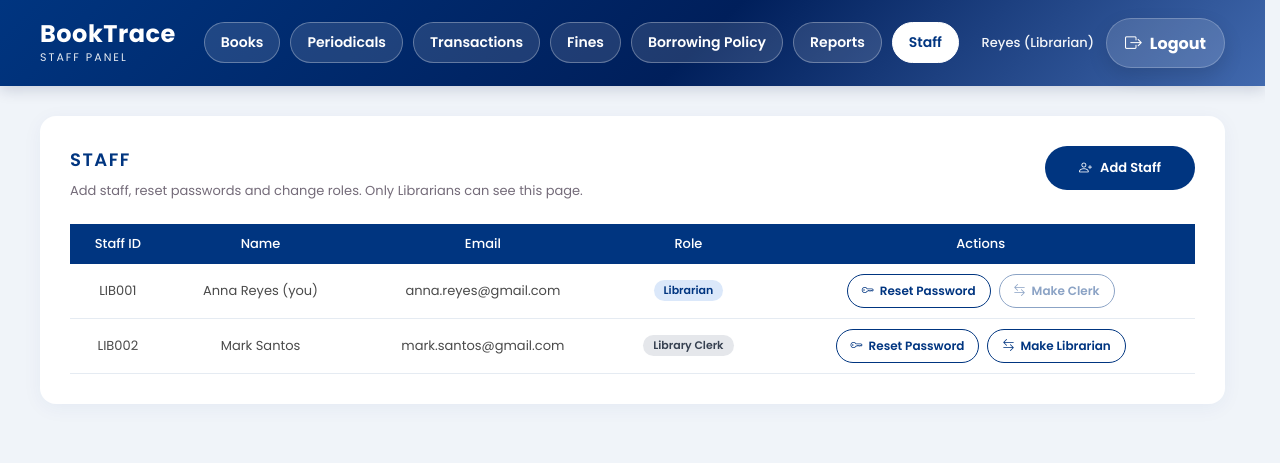
After one commit to reazelleangelacastillo/IM2-Final-Project, a PHP site: page /php/staff.php in a window 1280 px wide. The commit adds this page. Shown: the top 463 px of the page. Run offline with PHP 8.4, Linux system fonts and the light colour scheme; a user stored in the database is signed in; data comes from the database, SQL or seed files in the repository.

Commit message:
Hash staff passwords, add staff management page, clerk-only registration

```diff
--- /dev/null
+++ b/css/staff.css
@@ -0,0 +1,76 @@
+.staff-scroll {
+    overflow-x: auto;
+    min-height: 150px;
+}
+
+.staff-actions {
+    display: flex;
+    align-items: center;
+    justify-content: center;
+    gap: 8px;
+    flex-wrap: wrap;
+}
+
+.staff-actions form {
+    margin: 0;
+}
+
+.btn-small {
+    padding: 7px 14px;
+    font-size: 12px;
+}
+
+.btn-small:disabled {
+    opacity: 0.45;
+    cursor: not-allowed;
+}
+
+.btn-small:disabled:hover {
+    background: #fff;
+}
+
+.role-tag {
+    display: inline-block;
+    padding: 2px 10px;
+    border-radius: 999px;
+    font-size: 11px;
+    font-weight: 600;
+}
+
+.role-librarian {
+    background: #dbe8fa;
+    color: #003580;
+}
+
+.role-clerk {
+    background: #e5e7eb;
+    color: #374151;
+}
+
+.staff-dialog {
+    width: min(100% - 32px, 640px);
+}
+
+.staff-dialog-small {
+    width: min(100% - 32px, 440px);
+}
+
+.staff-dialog .field-group {
+    margin-bottom: 14px;
+}
+
+.staff-dialog .bp-grid .field-group {
+    margin-bottom: 0;
+}
+
+.staff-dialog .span-2 {
+    grid-column: 1 / -1;
+}
+
+.staff-dialog .page-note {
+    margin: 0 0 14px;
+}
+
+.staff-dialog .alert-danger {
+    margin-bottom: 14px;
+}
--- a/php/lib/header.php
+++ b/php/lib/header.php
@@ -12,6 +12,9 @@ $navItems = [
     'policy.php' => 'Borrowing Policy',
     'reports.php' => 'Reports',
 ];
+if (($_SESSION['user_type'] ?? '') === 'Librarian') {
+    $navItems['staff.php'] = 'Staff';
+}
 ?>
 <header class="topbar">
     <div class="brand-navigation">
--- /dev/null
+++ b/php/lib/staff_account.php
@@ -0,0 +1,69 @@
+<?php
+function create_staff_account(PDO $pdo, array $in, string $role, string $password, string $confirm): string
+{
+    $birth = DateTime::createFromFormat('Y-m-d', $in['birth_date']);
+
+    if ($in['user_fname'] === '' || $in['user_lname'] === '') {
+        return 'First name and last name are required.';
+    }
+    if (!$birth || $birth->format('Y-m-d') !== $in['birth_date'] || $birth > new DateTime()) {
+        return 'Please enter a valid birth date.';
+    }
+    if (!in_array($in['gender'], ['Male', 'Female'], true)) {
+        return 'Please select a gender.';
+    }
+    if (!in_array($role, ['Librarian', 'Library Clerk'], true)) {
+        return 'Please select a staff role.';
+    }
+    if (!filter_var($in['email'], FILTER_VALIDATE_EMAIL)) {
+        return 'Please enter a valid email address.';
+    }
+    if (strlen($password) < 8) {
+        return 'Password must be at least 8 characters.';
+    }
+    if ($password !== $confirm) {
+        return 'Passwords do not match.';
+    }
+
+    $stmt = $pdo->prepare('SELECT 1 FROM user WHERE email = ?');
+    $stmt->execute([$in['email']]);
+    if ($stmt->fetch()) {
+        return 'An account with this email already exists.';
+    }
+
+    try {
+        $pdo->beginTransaction();
+
+        $userId = $pdo->query('SELECT COALESCE(MAX(user_id), 100000) + 1 FROM user FOR UPDATE')->fetchColumn();
+        $staffNo = $pdo->query('SELECT COALESCE(MAX(CAST(SUBSTRING(libstaff_id, 4) AS UNSIGNED)), 0) + 1 FROM library_staff FOR UPDATE')->fetchColumn();
+
+        $optional = static function (string $key) use ($in): ?string {
+            return isset($in[$key]) && $in[$key] !== '' ? $in[$key] : null;
+        };
+
+        $stmt = $pdo->prepare('
+            INSERT INTO user (user_id, user_fname, user_lname, user_midInit, user_brgy, user_municipality,
+                              user_province, birth_date, gender, email, user_type)
+            VALUES (?, ?, ?, ?, ?, ?, ?, ?, ?, ?, ?)
+        ');
+        $stmt->execute([
+            $userId, $in['user_fname'], $in['user_lname'], $optional('user_midInit'), $optional('user_brgy'),
+            $optional('user_municipality'), $optional('user_province'), $in['birth_date'], $in['gender'],
+            $in['email'], $role,
+        ]);
+
+        $stmt = $pdo->prepare('
+            INSERT INTO library_staff (libstaff_id, user_id, hire_date, password)
+            VALUES (?, ?, CURDATE(), ?)
+        ');
+        $stmt->execute([sprintf('LIB%03d', $staffNo), $userId, password_hash($password, PASSWORD_DEFAULT)]);
+
+        $pdo->commit();
+        return '';
+    } catch (PDOException $e) {
+        if ($pdo->inTransaction()) {
+            $pdo->rollBack();
+        }
+        return 'Could not create the account. Please try again.';
+    }
+}
--- a/php/login.php
+++ b/php/login.php
@@ -21,7 +21,7 @@ if ($_SERVER['REQUEST_METHOD'] === 'POST') {
     $user = $stmt->fetch();
 
     if ($user) {
-        if ($password === $user['operational_password']) {
+        if ($user['operational_password'] !== null && password_verify($password, $user['operational_password'])) {
 
             session_regenerate_id(true);
 
--- /dev/null
+++ b/php/staff.php
@@ -0,0 +1,299 @@
+<?php
+require_once __DIR__ . '/lib/auth.php';
+require_once __DIR__ . '/lib/staff_account.php';
+require_once __DIR__ . '/../db.php';
+
+$roleStmt = $pdo->prepare('SELECT user_type FROM user WHERE user_id = ?');
+$roleStmt->execute([$_SESSION['user_id']]);
+$myRole = (string) $roleStmt->fetchColumn();
+$_SESSION['user_type'] = $myRole;
+if ($myRole !== 'Librarian') {
+    header('Location: librarian_dashboard.php');
+    exit;
+}
+$myUserId = (int) $_SESSION['user_id'];
+
+if (!isset($_SESSION['csrf_token'])) {
+    $_SESSION['csrf_token'] = bin2hex(random_bytes(32));
+}
+
+$pageTitle = 'Staff';
+$pageStyles = ['staff.css?v=20261123-1'];
+
+$messages = ['added' => 'Staff account created.', 'reset' => 'Password reset.', 'role' => 'Role updated.'];
+$doneKey = is_string($_GET['done'] ?? null) ? $_GET['done'] : '';
+$success = $messages[$doneKey] ?? '';
+$pageError = '';
+$openDialog = '';
+$resetId = '';
+$roles = ['Librarian', 'Library Clerk'];
+$add = ['user_fname' => '', 'user_midInit' => '', 'user_lname' => '', 'birth_date' => '', 'gender' => '', 'email' => '', 'role' => 'Library Clerk'];
+
+function post_text(string $key): string
+{
+    return is_string($_POST[$key] ?? null) ? trim($_POST[$key]) : '';
+}
+
+if (($_SERVER['REQUEST_METHOD'] ?? 'GET') === 'POST') {
+    $action = post_text('action');
+    $csrfToken = is_string($_POST['csrf_token'] ?? null) ? $_POST['csrf_token'] : '';
+
+    if (!hash_equals($_SESSION['csrf_token'], $csrfToken)) {
+        $pageError = 'Your session expired. Refresh the page and try again.';
+    } else {
+        try {
+            if ($action === 'add_staff') {
+                foreach (['user_fname', 'user_midInit', 'user_lname', 'birth_date', 'gender', 'email'] as $key) {
+                    $add[$key] = post_text($key);
+                }
+                $add['role'] = post_text('role');
+                $pw = is_string($_POST['password'] ?? null) ? $_POST['password'] : '';
+                $confirm = is_string($_POST['confirm_password'] ?? null) ? $_POST['confirm_password'] : '';
+
+                $pageError = create_staff_account($pdo, $add, $add['role'], $pw, $confirm);
+                if ($pageError === '') {
+                    header('Location: staff.php?done=added');
+                    exit;
+                }
+                $openDialog = 'add';
+            } elseif ($action === 'reset_password') {
+                $resetId = post_text('libstaff_id');
+                $pw = is_string($_POST['new_password'] ?? null) ? $_POST['new_password'] : '';
+                $confirm = is_string($_POST['confirm_password'] ?? null) ? $_POST['confirm_password'] : '';
+
+                $existsStmt = $pdo->prepare('SELECT 1 FROM library_staff WHERE libstaff_id = ?');
+                $existsStmt->execute([$resetId]);
+                if (!$existsStmt->fetchColumn()) {
+                    $pageError = 'Staff account not found.';
+                } elseif (strlen($pw) < 8) {
+                    $pageError = 'Password must be at least 8 characters.';
+                    $openDialog = 'reset';
+                } elseif ($pw !== $confirm) {
+                    $pageError = 'Passwords do not match.';
+                    $openDialog = 'reset';
+                } else {
+                    $pdo->prepare('UPDATE library_staff SET password = ? WHERE libstaff_id = ?')
+                        ->execute([password_hash($pw, PASSWORD_DEFAULT), $resetId]);
+                    header('Location: staff.php?done=reset');
+                    exit;
+                }
+            } elseif ($action === 'change_role') {
+                $targetId = post_text('libstaff_id');
+                $newRole = post_text('role');
+
+                $targetStmt = $pdo->prepare(
+                    'SELECT ls.user_id, u.user_type
+                     FROM library_staff ls JOIN user u ON u.user_id = ls.user_id
+                     WHERE ls.libstaff_id = ?'
+                );
+                $targetStmt->execute([$targetId]);
+                $target = $targetStmt->fetch();
+
+                if (!$target) {
+                    $pageError = 'Staff account not found.';
+                } elseif (!in_array($newRole, $roles, true)) {
+                    $pageError = 'Choose a valid role.';
+                } elseif ((int) $target['user_id'] === $myUserId) {
+                    $pageError = 'You cannot change your own role.';
+                } else {
+                    $librarianCount = (int) $pdo->query("SELECT COUNT(*) FROM user u JOIN library_staff ls ON ls.user_id = u.user_id WHERE u.user_type = 'Librarian'")->fetchColumn();
+                    if ($target['user_type'] === 'Librarian' && $newRole !== 'Librarian' && $librarianCount <= 1) {
+                        $pageError = 'At least one Librarian is required.';
+                    } else {
+                        $pdo->prepare('UPDATE user SET user_type = ? WHERE user_id = ?')
+                            ->execute([$newRole, $target['user_id']]);
+                        header('Location: staff.php?done=role');
+                        exit;
+                    }
+                }
+            } else {
+                $pageError = 'Unknown action.';
+            }
+        } catch (PDOException $e) {
+            $pageError = 'Could not save the change. Please try again.';
+        }
+    }
+}
+
+$staffRows = $pdo->query(
+    "SELECT ls.libstaff_id, ls.user_id, CONCAT(u.user_fname, ' ', u.user_lname) AS name, u.email, u.user_type
+     FROM library_staff ls JOIN user u ON u.user_id = ls.user_id
+     ORDER BY ls.libstaff_id"
+)->fetchAll();
+
+$resetName = '';
+foreach ($staffRows as $row) {
+    if ($row['libstaff_id'] === $resetId) {
+        $resetName = $row['name'];
+    }
+}
+?>
+<!DOCTYPE html>
+<html lang="en">
+<head>
+    <?php require __DIR__ . '/lib/head.php'; ?>
+</head>
+<body>
+
+<?php require __DIR__ . '/lib/header.php'; ?>
+
+<main class="page-container">
+    <section class="card">
+        <div class="panel-head">
+            <div>
+                <h2 class="page-title">Staff</h2>
+                <p class="page-note">Add staff, reset passwords and change roles. Only Librarians can see this page.</p>
+            </div>
+            <button class="btn-primary" type="button" id="open-add-staff"><i class="bi bi-person-plus"></i> Add Staff</button>
+        </div>
+
+        <?php if ($success !== ''): ?>
+            <p class="alert-success" role="status"><?php echo htmlspecialchars($success); ?></p>
+        <?php endif; ?>
+        <?php if ($pageError !== '' && $openDialog === ''): ?>
+            <p class="alert-danger" role="alert"><?php echo htmlspecialchars($pageError); ?></p>
+        <?php endif; ?>
+
+        <div class="staff-scroll">
+            <table class="mini-table">
+                <thead>
+                    <tr>
+                        <th>Staff ID</th>
+                        <th>Name</th>
+                        <th>Email</th>
+                        <th>Role</th>
+                        <th>Actions</th>
+                    </tr>
+                </thead>
+                <tbody>
+                    <?php foreach ($staffRows as $row): ?>
+                        <?php
+                        $isMe = (int) $row['user_id'] === $myUserId;
+                        $isLibrarian = $row['user_type'] === 'Librarian';
+                        ?>
+                        <tr>
+                            <td><?php echo htmlspecialchars($row['libstaff_id']); ?></td>
+                            <td><?php echo htmlspecialchars($row['name']); ?><?php echo $isMe ? ' (you)' : ''; ?></td>
+                            <td><?php echo htmlspecialchars((string) $row['email']); ?></td>
+                            <td><span class="role-tag <?php echo $isLibrarian ? 'role-librarian' : 'role-clerk'; ?>"><?php echo htmlspecialchars((string) $row['user_type']); ?></span></td>
+                            <td>
+                                <div class="staff-actions">
+                                    <button class="btn-secondary btn-small js-reset" type="button"
+                                            data-staff-id="<?php echo htmlspecialchars($row['libstaff_id']); ?>"
+                                            data-name="<?php echo htmlspecialchars($row['name']); ?>">
+                                        <i class="bi bi-key"></i> Reset Password
+                                    </button>
+                                    <form method="POST" action="staff.php">
+                                        <input type="hidden" name="csrf_token" value="<?php echo htmlspecialchars($_SESSION['csrf_token']); ?>">
+                                        <input type="hidden" name="action" value="change_role">
+                                        <input type="hidden" name="libstaff_id" value="<?php echo htmlspecialchars($row['libstaff_id']); ?>">
+                                        <input type="hidden" name="role" value="<?php echo $isLibrarian ? 'Library Clerk' : 'Librarian'; ?>">
+                                        <button class="btn-secondary btn-small" type="submit"<?php echo $isMe ? ' disabled title="You cannot change your own role"' : ''; ?>>
+                                            <i class="bi bi-arrow-left-right"></i> <?php echo $isLibrarian ? 'Make Clerk' : 'Make Librarian'; ?>
+                                        </button>
+                                    </form>
+                                </div>
+                            </td>
+                        </tr>
+                    <?php endforeach; ?>
+                </tbody>
+            </table>
+        </div>
+    </section>
+</main>
+
+<dialog class="bp-dialog staff-dialog" id="add-staff-dialog" data-open="<?php echo $openDialog === 'add' ? '1' : '0'; ?>">
+    <form method="POST" action="staff.php" class="bp-form">
+        <h3>Add Staff</h3>
+        <?php if ($openDialog === 'add' && $pageError !== ''): ?>
+            <p class="alert-danger" role="alert"><?php echo htmlspecialchars($pageError); ?></p>
+        <?php endif; ?>
+        <input type="hidden" name="csrf_token" value="<?php echo htmlspecialchars($_SESSION['csrf_token']); ?>">
+        <input type="hidden" name="action" value="add_staff">
+
+        <div class="bp-grid">
+            <div class="field-group">
+                <label for="add-fname">First Name</label>
+                <input id="add-fname" name="user_fname" type="text" maxlength="50" required value="<?php echo htmlspecialchars($add['user_fname']); ?>">
+            </div>
+            <div class="field-group">
+                <label for="add-lname">Last Name</label>
+                <input id="add-lname" name="user_lname" type="text" maxlength="50" required value="<?php echo htmlspecialchars($add['user_lname']); ?>">
+            </div>
+            <div class="field-group">
+                <label for="add-mid">Middle Initial</label>
+                <input id="add-mid" name="user_midInit" type="text" maxlength="1" value="<?php echo htmlspecialchars($add['user_midInit']); ?>">
+            </div>
+            <div class="field-group">
+                <label for="add-birth">Birth Date</label>
+                <input id="add-birth" name="birth_date" type="date" required max="<?php echo date('Y-m-d'); ?>" value="<?php echo htmlspecialchars($add['birth_date']); ?>">
+            </div>
+            <div class="field-group">
+                <label for="add-gender">Gender</label>
+                <select id="add-gender" name="gender" required>
+                    <option value="">Select</option>
+                    <?php foreach (['Male', 'Female'] as $g): ?>
+                        <option <?php echo $add['gender'] === $g ? 'selected' : ''; ?>><?php echo $g; ?></option>
+                    <?php endforeach; ?>
+                </select>
+            </div>
+            <div class="field-group">
+                <label for="add-role">Role</label>
+                <select id="add-role" name="role" required>
+                    <?php foreach ($roles as $r): ?>
+                        <option <?php echo $add['role'] === $r ? 'selected' : ''; ?>><?php echo $r; ?></option>
+                    <?php endforeach; ?>
+                </select>
+            </div>
+            <div class="field-group span-2">
+                <label for="add-email">Email Address</label>
+                <input id="add-email" name="email" type="email" maxlength="100" required value="<?php echo htmlspecialchars($add['email']); ?>">
+            </div>
+            <div class="field-group">
+                <label for="add-password">Password</label>
+                <input id="add-password" name="password" type="password" minlength="8" maxlength="255" required placeholder="At least 8 characters" autocomplete="new-password">
+            </div>
+            <div class="field-group">
+                <label for="add-confirm">Confirm Password</label>
+                <input id="add-confirm" name="confirm_password" type="password" minlength="8" maxlength="255" required autocomplete="new-password">
+            </div>
+        </div>
+
+        <div class="actions-row">
+            <button class="btn-secondary" type="button" id="cancel-add-staff">Cancel</button>
+            <button class="btn-primary" type="submit">Create Account</button>
+        </div>
+    </form>
+</dialog>
+
+<dialog class="bp-dialog staff-dialog staff-dialog-small" id="reset-dialog" data-open="<?php echo $openDialog === 'reset' ? '1' : '0'; ?>">
+    <form method="POST" action="staff.php" class="bp-form">
+        <h3>Reset Password</h3>
+        <p class="page-note">New password for <strong id="reset-staff-name"><?php echo htmlspecialchars($resetName); ?></strong></p>
+        <?php if ($openDialog === 'reset' && $pageError !== ''): ?>
+            <p class="alert-danger" role="alert"><?php echo htmlspecialchars($pageError); ?></p>
+        <?php endif; ?>
+        <input type="hidden" name="csrf_token" value="<?php echo htmlspecialchars($_SESSION['csrf_token']); ?>">
+        <input type="hidden" name="action" value="reset_password">
+        <input type="hidden" name="libstaff_id" id="reset-staff-id" value="<?php echo htmlspecialchars($resetId); ?>">
+
+        <div class="field-group">
+            <label for="reset-password">New Password</label>
+            <input id="reset-password" name="new_password" type="password" minlength="8" maxlength="255" required placeholder="At least 8 characters" autocomplete="new-password">
+        </div>
+        <div class="field-group">
+            <label for="reset-confirm">Confirm Password</label>
+            <input id="reset-confirm" name="confirm_password" type="password" minlength="8" maxlength="255" required autocomplete="new-password">
+        </div>
+
+        <div class="actions-row">
+            <button class="btn-secondary" type="button" id="cancel-reset">Cancel</button>
+            <button class="btn-primary" type="submit">Reset Password</button>
+        </div>
+    </form>
+</dialog>
+
+<script src="../js/staff.js"></script>
+
+</body>
+</html>
```
Also changed, not shown: js/staff.js (added, +40 -0 lines), php/register.php (+7 -64 lines), sql/reset_staff_password.php (added, +31 -0 lines), sql/booktrace.sql.
